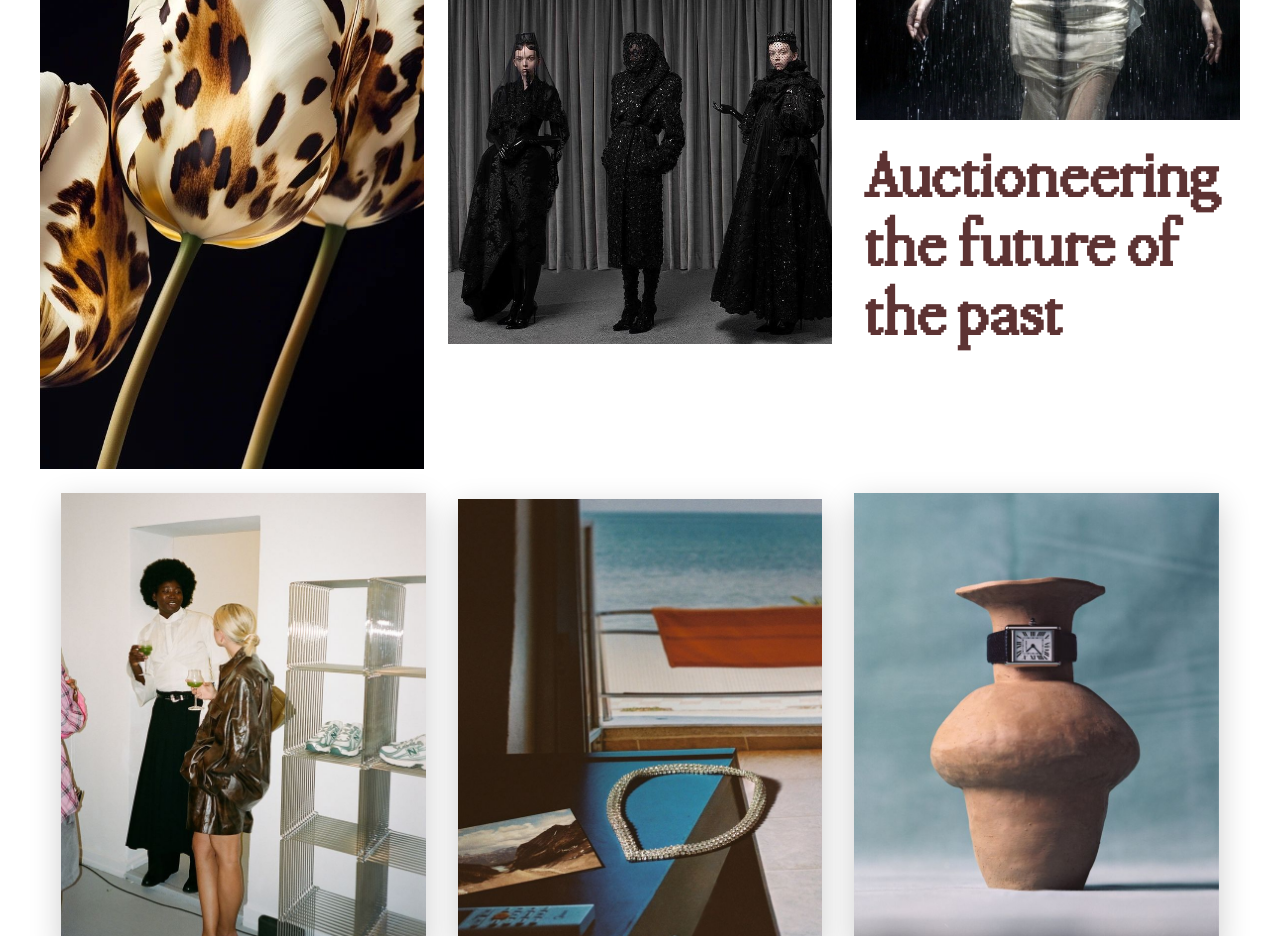
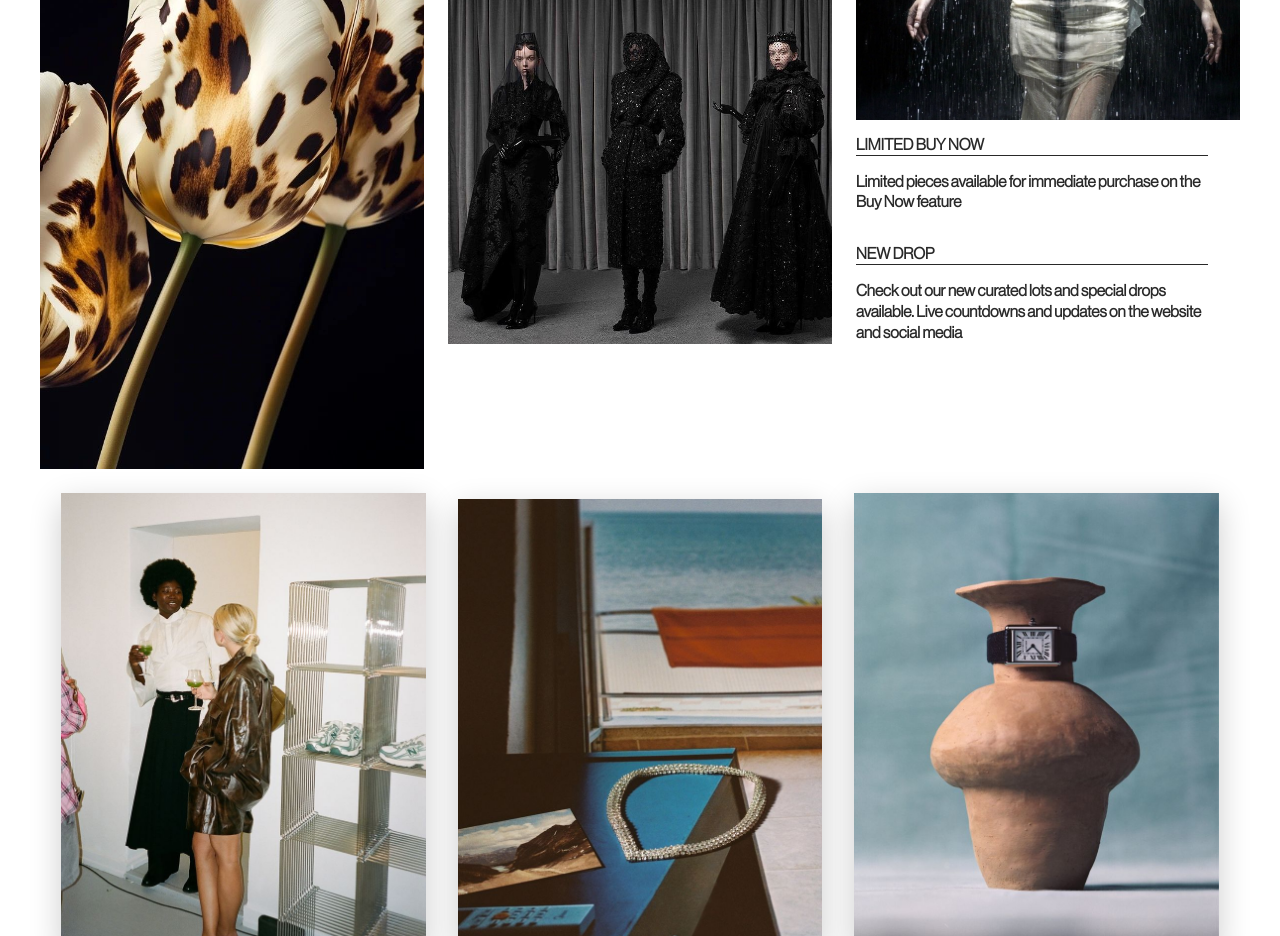
Before and after one commit to jimyty1/aurum, a React (Create React App) app: page / in a window 1280 px wide. Shown: the part 2560-3496 px from the top of the page. Built offline with nearby package versions, Linux system fonts and the light colour scheme.

Commit message:
fix the caption

```diff
--- a/src/css/LandingPage.css
+++ b/src/css/LandingPage.css
@@ -80,16 +80,40 @@
     width: 100%;
 }
 
-.overlay-text {
-    position: absolute;
-    bottom: -60%;
-    right: 1%;
-    color: var(--color-burgundy);
-    padding: 0.5rem 1rem;
-    font-size: 4rem;
-    font-family: PPMond, serif;
+.overlay-section {
+    display: inline-block;
+    margin-right: 2rem;
+    vertical-align: top;
+    margin-bottom: 1rem;
+    margin-top: 1rem;
+}
+
+.overlay-title {
+    display: block;
+    color: var(--color-jet-black);
+    border-bottom: 1px solid var(--color-jet-black);
+    margin-bottom: 1rem;
+    font-family: var(--font-body);
     font-weight: bold;
 }
+
+.overlay-description {
+    display: block;
+    color: var(--color-jet-black);
+    font-family: var(--font-body);
+    line-height: 1.3;
+    font-weight: bold;
+}
+
+@media (max-width: 600px) {
+    .overlay-section {
+        display: block;
+        width: 100%;
+        margin-right: 0;
+        margin-bottom: 1rem;
+    }
+}
+
 .image-with-caption {
     display: flex;
     flex-direction: column;
--- a/src/pages/LandingPage.js
+++ b/src/pages/LandingPage.js
@@ -67,14 +67,32 @@ export default function LandingPage() {
             {[0, 1].map(j => {
               const src = grid2Images[i * 2 + j];
 
-              // Overlay text only on the second image (bottom of right column)
               if (col === 'right' && j === 1) {
                 return (
                   <Link to={`/journal/${src.split('/').pop()}`} key={j}>
                     <div className="overlay-wrapper">
-                      <img src={src} alt={`Grid2-${i * 2 + j}`} className="grid-img" />
-                      <div className="overlay-text">Auctioneering the future of the past</div>
+                      <img
+                        src={src}
+                        alt={`Grid2-${i * 2 + j}`}
+                        className="grid-img"
+                      />
+
+                      <div className="overlay-section">
+                        <div className="overlay-title">LIMITED BUY NOW</div>
+                        <div className="overlay-description">
+                          Limited pieces available for immediate purchase on the Buy Now feature
+                        </div>
+                      </div>
+
+                      <div className="overlay-section">
+                        <div className="overlay-title">NEW DROP</div>
+                        <div className="overlay-description">
+                          Check out our new curated lots and special drops available. Live
+                          countdowns and updates on the website and social media
+                        </div>
+                      </div>
                     </div>
+
                   </Link>
                 );
               }
```
